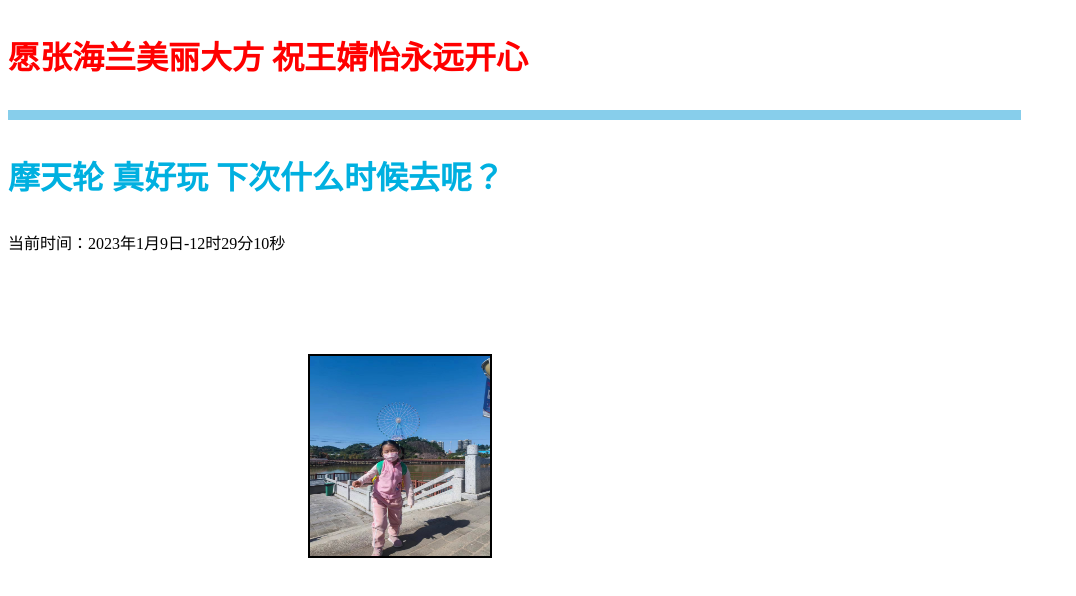
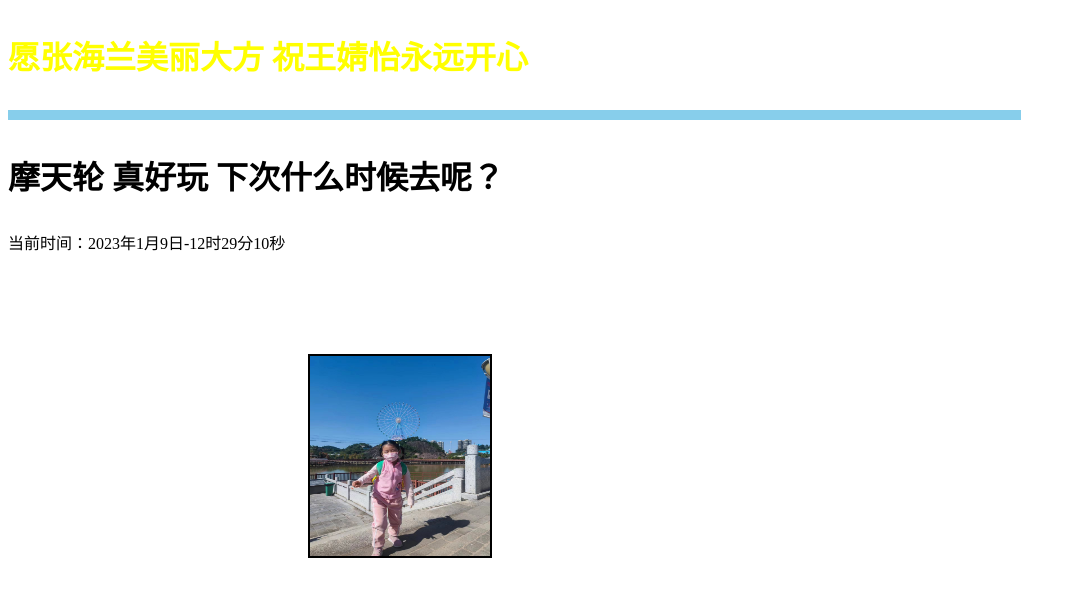
Before and after one commit to 200131130297/200131130297.github.io, a plain HTML site: page index.html in a window 1280 px wide. Shown: the whole page, without its empty margins (0-1076 px from the left). Drawn offline with Linux system fonts and the light colour scheme.

Commit message:
Update index.html
Signed-off-by: 王起超 <121530896+200131130297@users.noreply.github.com>

```diff
--- a/index.html
+++ b/index.html
@@ -8,15 +8,15 @@
             font-style: normal;
             font-weight: 800;
             font-size: 200%;
-            font-family:"华文彩云";
+            font-family:"微软雅黑";
         }
 </style>
 </head>
 
 <body>
-    <p><font color="red">愿张海兰美丽大方    祝王婧怡永远开心</font> </p>
+    <p><font color="yellow">愿张海兰美丽大方    祝王婧怡永远开心</font> </p>
     <hr color="skyblue" align="left" size="10px" width="80%"/>
-    <p><font color="shyblue">摩天轮  真好玩 下次什么时候去呢？</font></p>
+    <p><font color="black">摩天轮  真好玩 下次什么时候去呢？</font></p>
 
 <div class="showTime"></div>
 <script>
```
